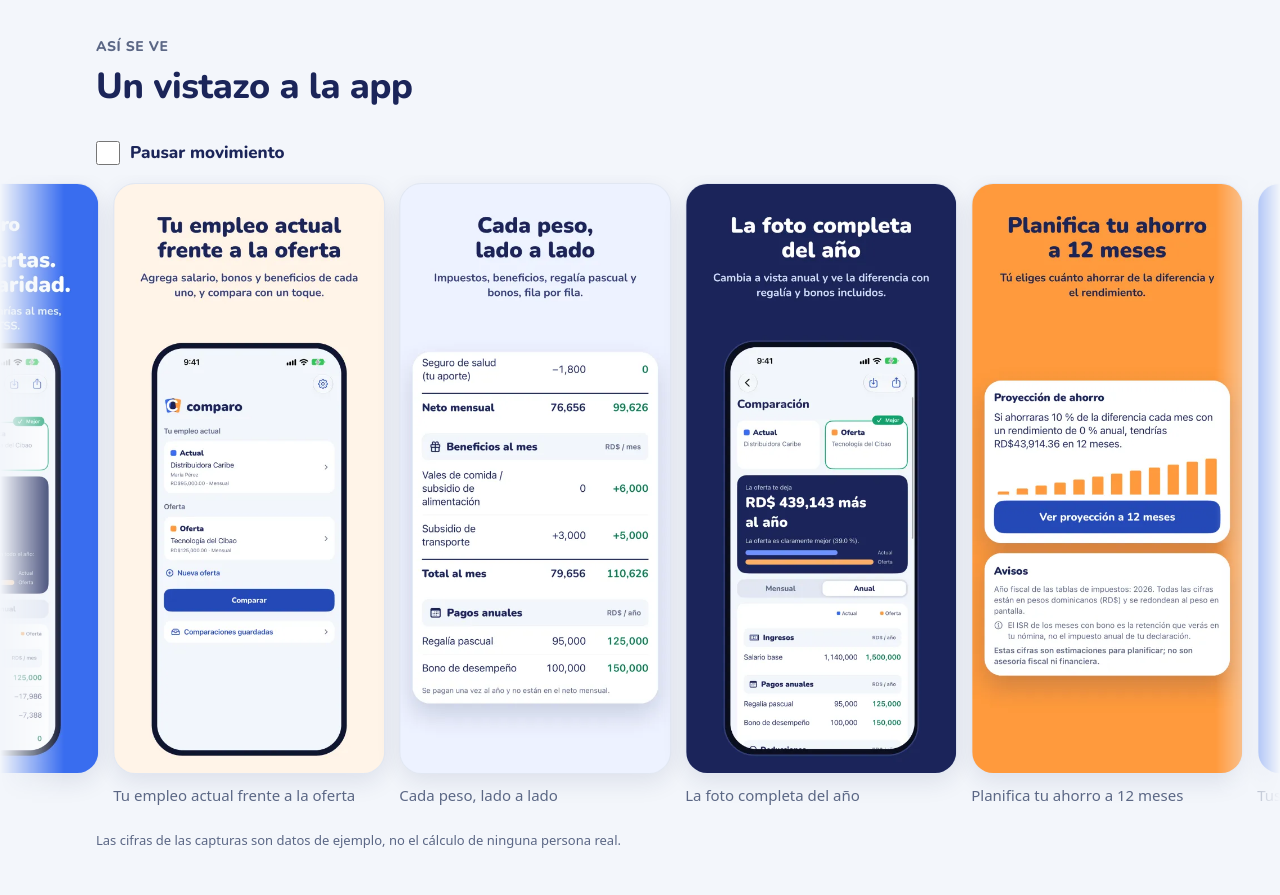
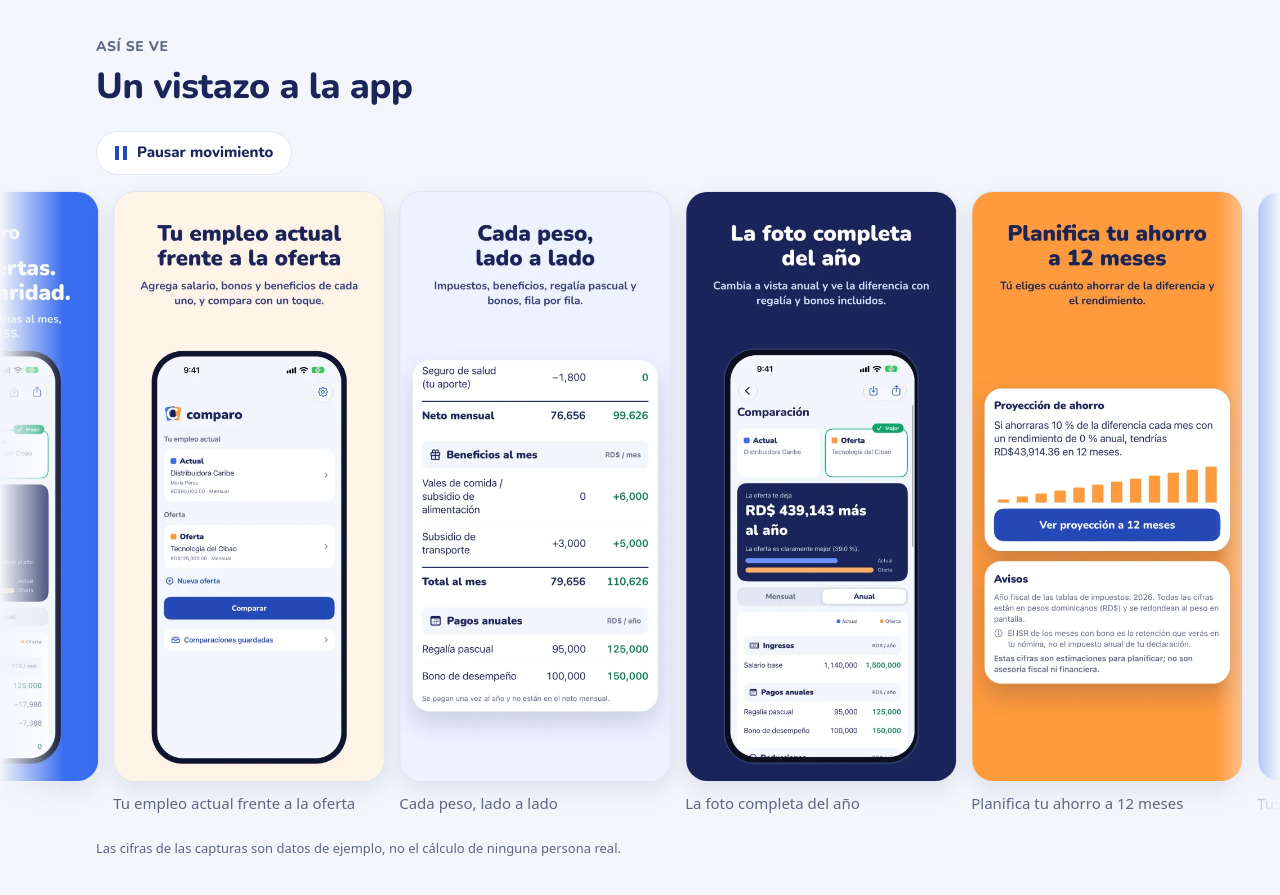
Before and after one commit to rogelio-reyes/comparo-web, a plain HTML site: page public/index.html in a window 1280 px wide. Shown: the part 1460-2355 px from the top of the page. Drawn offline with Linux system fonts and the light colour scheme.

Commit message:
Botón de pausa del carrusel como píldora con ícono

```diff
--- a/public/css/estilo.css
+++ b/public/css/estilo.css
@@ -725,22 +725,61 @@ a:hover {
     animation-play-state: paused;
   }
 
+  /* Botón «Pausar movimiento»: es una casilla nativa (accesible con teclado
+     y lector de pantalla) dibujada como una píldora con ícono. */
   .pausa {
+    position: relative;
     display: inline-flex;
     align-items: center;
     gap: 10px;
     min-block-size: 44px;
+    padding-inline: 18px;
     margin-inline: max(var(--margen), calc((100vw - var(--ancho-max)) / 2));
+    margin-block-end: 8px;
+    background: var(--superficie);
+    color: var(--texto);
+    border: 1px solid var(--separador);
+    border-radius: 999px;
     cursor: pointer;
     font-family: var(--fuente-marca);
     font-weight: 800;
+    font-size: 0.9375rem;
+  }
+
+  .pausa:hover {
+    border-color: var(--azul-texto);
   }
 
   .pausa input {
-    inline-size: 24px;
-    block-size: 24px;
+    position: absolute;
+    inset: 0;
+    inline-size: 100%;
+    block-size: 100%;
     margin: 0;
-    accent-color: var(--azul-texto);
+    opacity: 0;
+    cursor: pointer;
+  }
+
+  .pausa:has(input:focus-visible) {
+    outline: 3px solid var(--azul-texto);
+    outline-offset: 3px;
+  }
+
+  /* Ícono: dos barras (pausar) y, ya pausado, un triángulo (reanudar) */
+  .pausa::before {
+    content: "";
+    flex: none;
+    inline-size: 12px;
+    block-size: 14px;
+    border-inline: 4px solid var(--azul-texto);
+  }
+
+  .pausa:has(input:checked)::before {
+    inline-size: 0;
+    block-size: 0;
+    border-inline: 0;
+    border-block: 7px solid transparent;
+    border-inline-start: 12px solid var(--azul-texto);
   }
 
   @keyframes avanzar {
--- a/public/index.html
+++ b/public/index.html
@@ -139,7 +139,7 @@
       <div class="carrusel-marco">
         <label class="pausa">
           <input type="checkbox">
-          Pausar movimiento
+          <span>Pausar movimiento</span>
         </label>
         <div class="carrusel" role="region" aria-label="Capturas de la app">
           <div class="cinta">
```
